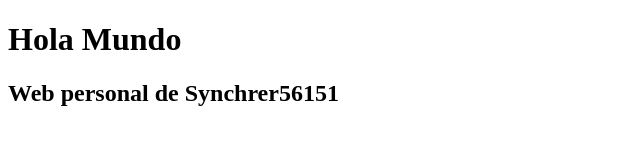
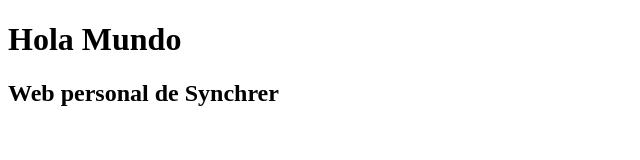
Before and after one commit to Synchrer/Synchrer.github.io, a plain HTML site: page index.html in a window 1280 px wide. Shown: the full height of the page, 0-640 px from the left. Drawn offline with Linux system fonts and the light colour scheme.

Commit message:
Iniciar repo

```diff
--- a/index.html
+++ b/index.html
@@ -7,8 +7,6 @@
 </head>
 <body>
     <h1>Hola Mundo</h1>
-    <h2>Web personal de Synchrer56151</h2>
-
-
+    <h2>Web personal de Synchrer</h2>
 </body>
 </html>
```
